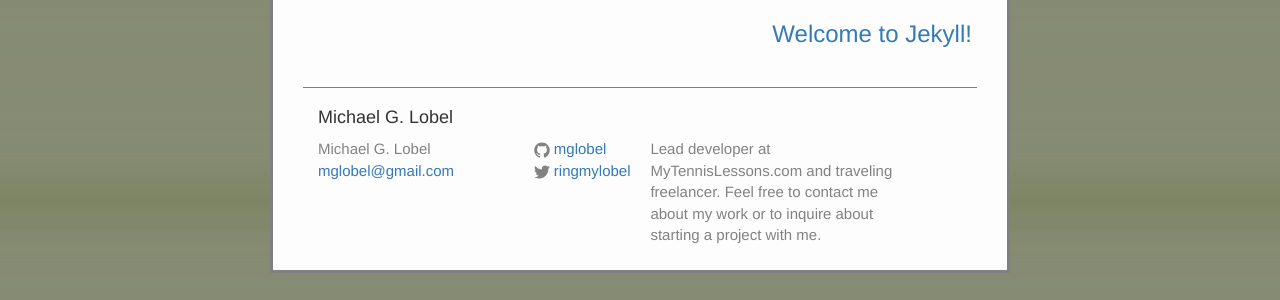
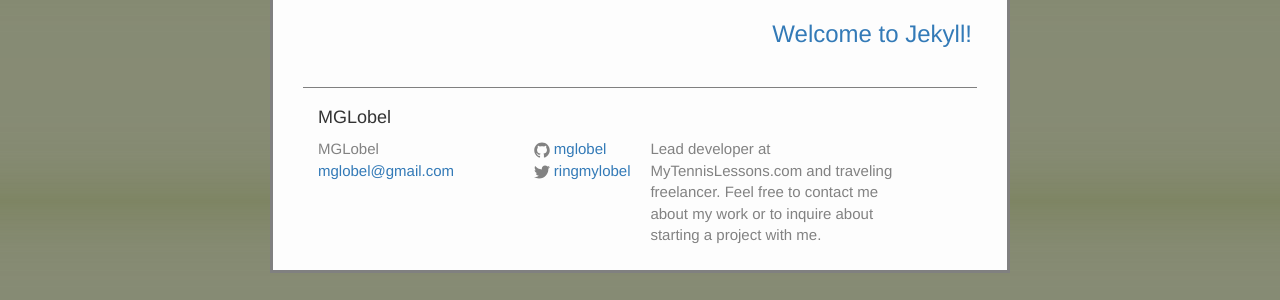
Before and after one commit to mglobel/mglobel, a Jekyll site: the page built from index.html, in a window 1280 px wide. Shown: the part 1074-1374 px from the top of the page. Built offline with Jekyll 4.4.1, drawn with Linux system fonts in a browser that asks for light colours; nearby versions of some CDN libraries; a script that is not in the unit is left out; comment, search, counter and statistics services are not loaded.

Commit message:
add 'MGLobel | About' title structure

```diff
--- a/_config.yml
+++ b/_config.yml
@@ -1,5 +1,5 @@
 # Site settings
-title: Michael G. Lobel
+title: MGLobel
 logo:  MGLobel
 email: mglobel@gmail.com
 description: > # this means to ignore newlines until "baseurl:"
--- a/_includes/head.html
+++ b/_includes/head.html
@@ -2,7 +2,7 @@
     <meta charset="utf-8">
     <meta name="viewport" content="width=device-width initial-scale=1" />
     <meta http-equiv="X-UA-Compatible" content="IE=edge">
-    <title>{% if page.title %}{{ page.title }}{% else %}{{ site.title }}{% endif %}</title>
+    <title>{{ site.title }}{% if page.title %} | {{ page.title }}{% endif %}</title>
     <meta name="description" content="{{ site.description }}">
     <link rel="stylesheet" href="{{ "/css/main.css" | prepend: site.baseurl }}">
     <link rel="canonical" href="{{ page.url | replace:'index.html','' | prepend: site.baseurl | prepend: site.url }}">
```
